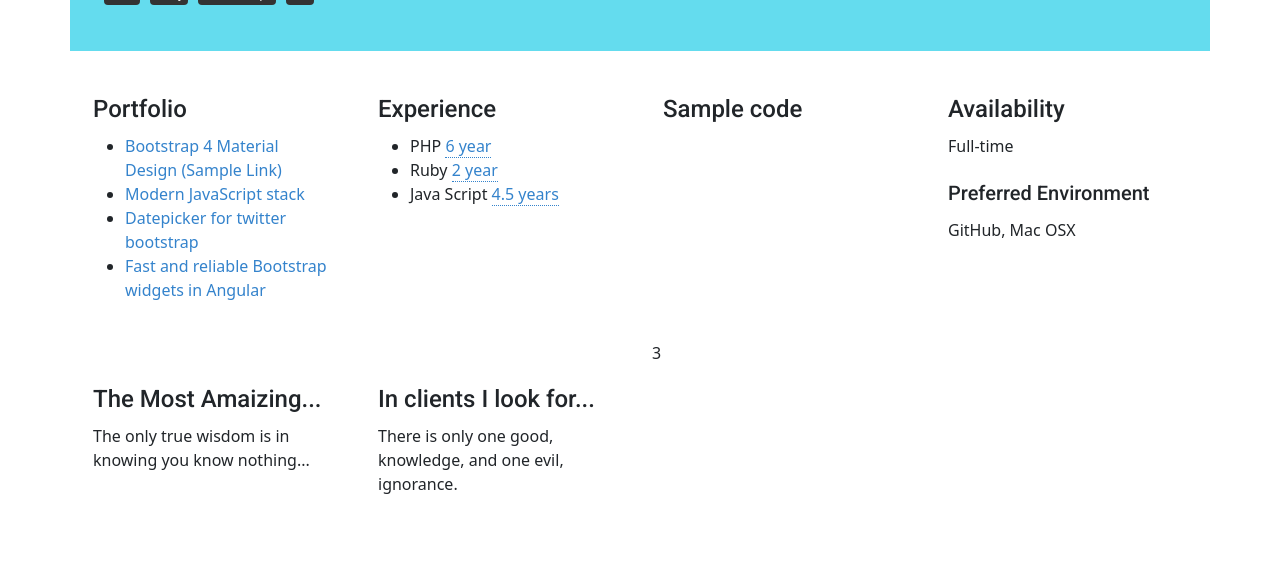
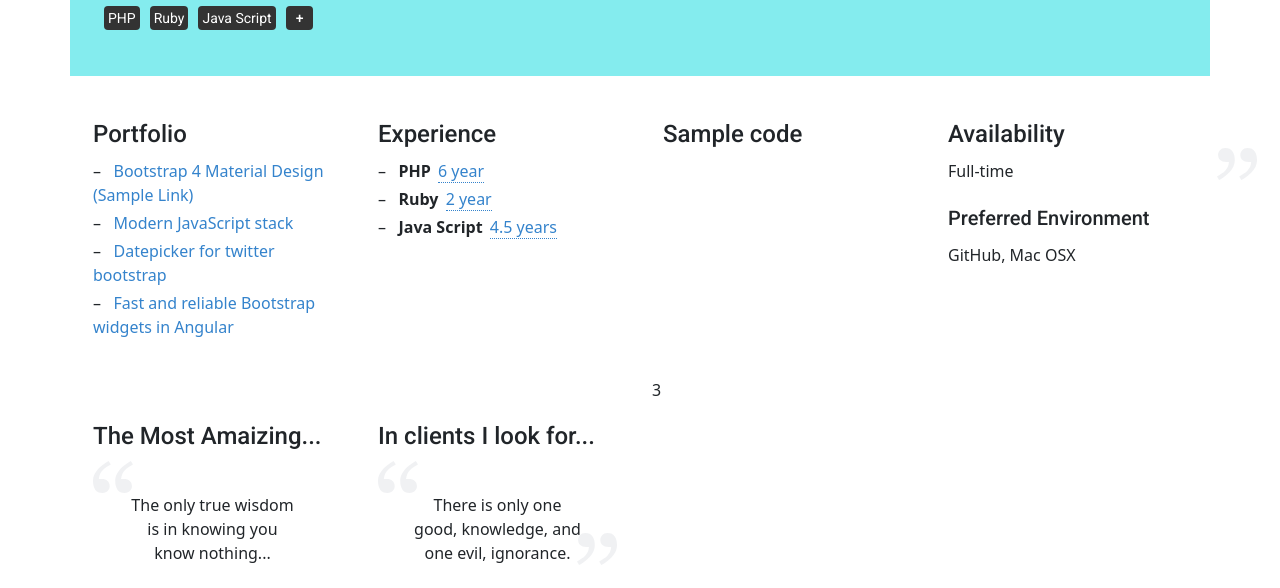
Before and after one commit to aftaa/axeta-test, a Symfony app: template templates/profile/profile.html.twig in a window 1280 px wide. Shown: the part 597-1185 px from the top of the page. Before the commit the page ends 1091 px from the top, so only its background shows below. Run offline with Twig, Linux system fonts and the light colour scheme; the template is opened without the code that fills it, so the values that code supplies are empty; some libraries are stand-ins or nearby versions.

Commit message:
вёрстка

```diff
--- a/public/css/common.css
+++ b/public/css/common.css
@@ -1,4 +1,4 @@
-@import url('https://fonts.googleapis.com/css2?family=Roboto:wght@400;500&display=swap');
+@import url('https://fonts.googleapis.com/css2?family=Roboto:wght@400;500;700&display=swap');
 
 .outer {
     display: table;
@@ -47,21 +47,29 @@ a {
     text-decoration: none;
 }
 
+a:hover {
+    color: #EB5757;
+}
+
 a.dotted {
     border-bottom: 1px dotted #3483CC;
 }
 
-a:hover {
-    color: #EB5757;
+a.dotted:hover {
+    border-bottom: 1px dotted #EB5757;
 }
 
 .row-top {
     padding: 30px 0;
-    background: #64dcee;
+    background: #84ecee;
 }
 
 .main-info {
     padding: 0 23px;
+}
+
+.main-info-item {
+    margin-top: 10px;
 }
 
 .col-block {
@@ -82,10 +90,12 @@ a:hover {
     padding: 4px;
     border-radius: 4px;
     margin-right: 10px;
+    margin-top: 13px;
 }
 
 .ul-top li.plus {
     padding: 4px 10px;
+    font-weight: 500;
 }
 
 .print {
@@ -100,3 +110,46 @@ a:hover {
 .print:hover {
     background: url(/svg/print-hover.svg) no-repeat;
 }
+
+#userpic {
+    width: 168px;
+    height: 168px;
+    border: 7px solid #fff;
+    border-radius: 84px;
+}
+
+.col-block ul {
+    list-style: none;
+    padding: 0;
+}
+
+.col-block ul li {
+    margin: 0;
+    margin-bottom: 4px;
+}
+
+.exp-bold {
+    font-weight: 700;
+    padding-right: 3px;
+}
+
+.col-quote {
+    text-align: center;
+    width: 70%;
+    margin: 0 15%;
+}
+
+.open-quote {
+    width: 40px;
+    height: 32px;
+    background: url(/svg/open-quote.svg);
+}
+
+.close-quote {
+    width: 40px;
+    height: 32px;
+    background: url(/svg/close-quote.svg);
+    position: absolute;
+    bottom: 23px;
+    right: 23px;
+}
--- a/templates/profile/profile.html.twig
+++ b/templates/profile/profile.html.twig
@@ -6,13 +6,13 @@
             <div class="row row-top">
                 <div class="col-sm-6">
                     <div style="float: left">
-                        <img :alt="user.name" :src="user.photo">
+                        <img id="userpic" :alt="user.name" :src="user.photo">
                     </div>
                     <div class="main-info" style="float: left;">
                         <h1 v-html="user.name"></h1>
 
-                        <div v-html="user.place"></div>
-                        <div><img :src="user.lang_pic"> <span v-html="user.lang"></span></div>
+                        <div v-html="user.place" class="main-info-item"></div>
+                        <div class="main-info-item"><img :src="user.lang_pic"> <span v-html="user.lang"></span></div>
 
                         <div>
                             <ul class="ul-top">
@@ -36,6 +36,7 @@
                     <h2>Portfolio</h2>
                     <ul>
                         <li v-for="item in user.portfolio">
+                            &ndash; &nbsp;
                             <a :href="item.href" v-html="item.name"></a>
                         </li>
                     </ul>
@@ -44,8 +45,9 @@
                     <h2>Experience</h2>
                     <ul>
                         <li v-for="item in user.experience">
-                            <span v-html="item.name"></span>
-                            <a href="#" v-html="item.experience" class="dotted"></a>
+                            &ndash; &nbsp;
+                            <span v-html="item.name" class="exp-bold"></span>
+                            <a href="#" v-html="item.experience" class="dotted exp-link"></a>
                         </li>
                     </ul>
                 </div>
@@ -62,11 +64,15 @@
             <div class="row">
                 <div class="col-sm-3 col-block">
                     <h2>The Most Amaizing...</h2>
-                    <div v-html="user.amaizing"></div>
+                    <div class="open-quote"></div>
+                    <div class="close-quote"></div>
+                    <div v-html="user.amaizing" class="col-quote"></div>
                 </div>
-                <div class="col-sm-3 col-block">
+                <div class="col-sm-3 col-block" style="position: relative">
                     <h2>In clients I look for...</h2>
-                    <div v-html="user.expectation"></div>
+                    <div class="open-quote"></div>
+                    <div class="close-quote"></div>
+                    <div v-html="user.expectation" class="col-quote"></div>
                 </div>
                 <div class="col-sm-6">3</div>
             </div>
```
Also changed, not shown: public/svg/close-quote.svg (added), public/svg/open-quote.svg (added).
